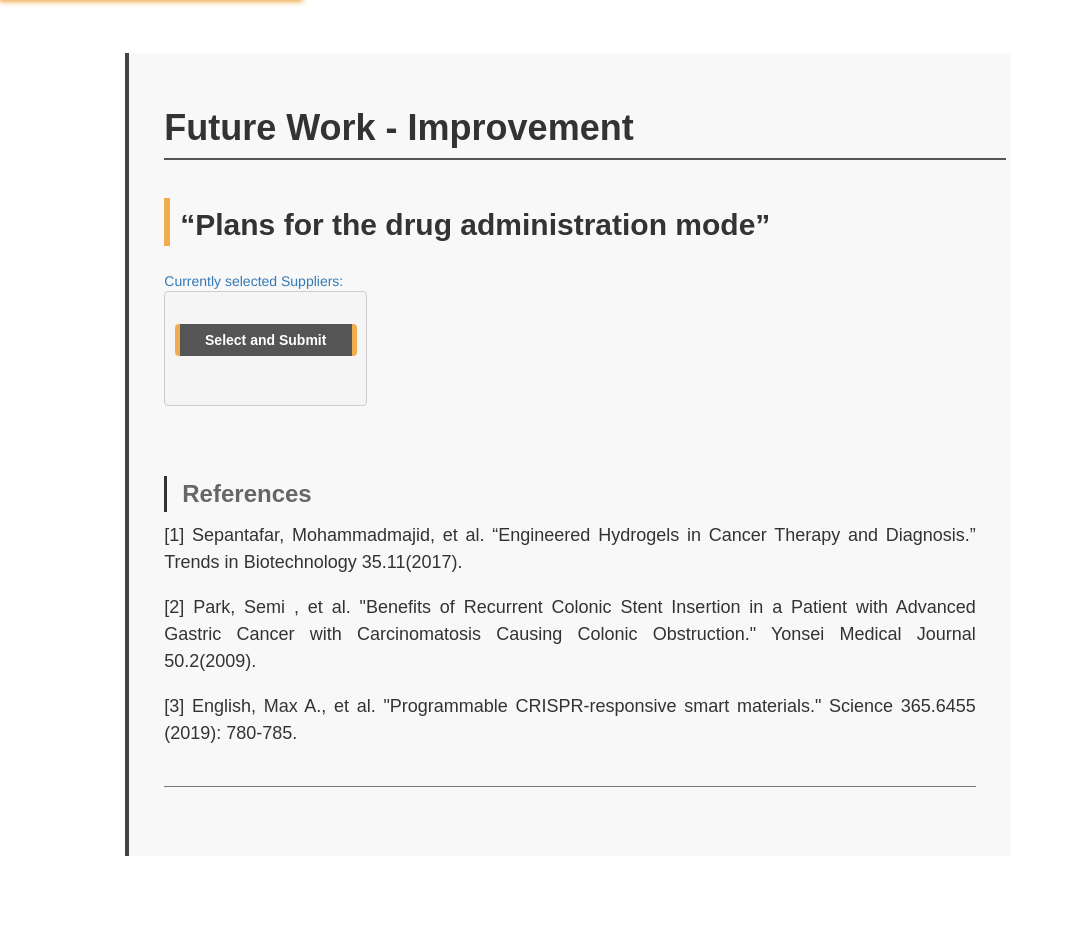
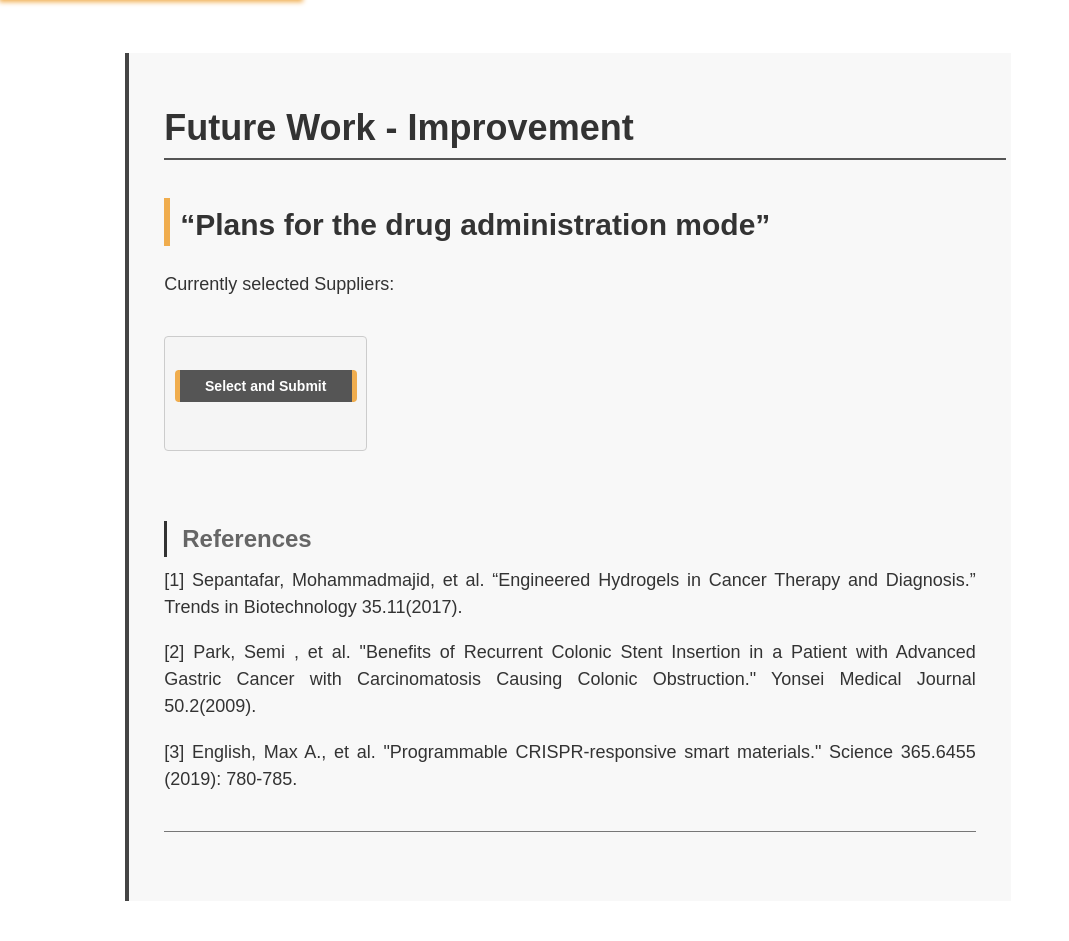
Before and after one commit to B176888-2020/webDD-ICA, a PHP site: page /p1.php in a window 1280 px wide. Shown: the part 51-992 px from the top of the page, without its empty margins (0-1069 px from the left). Run offline with PHP 8.4, Linux system fonts and the light colour scheme; the visitor is signed in with stand-in values (Sample User, id 1); data that the repository does not hold is empty.

Commit message:
CSS: Change the width and fonts within pre object

```diff
--- a/p1.php
+++ b/p1.php
@@ -76,7 +76,7 @@ if(isset($_POST['supplier']))
     }
     $_SESSION['supmask'] = $smask;
 }
-echo '<a>Currently selected Suppliers: </a>';
+echo '<p class="pstyle">Currently selected Suppliers: </p>';
 for($j = 0 ; $j < $rows ; ++$j)
 {
     if($sact[$j] == 1) {
```
